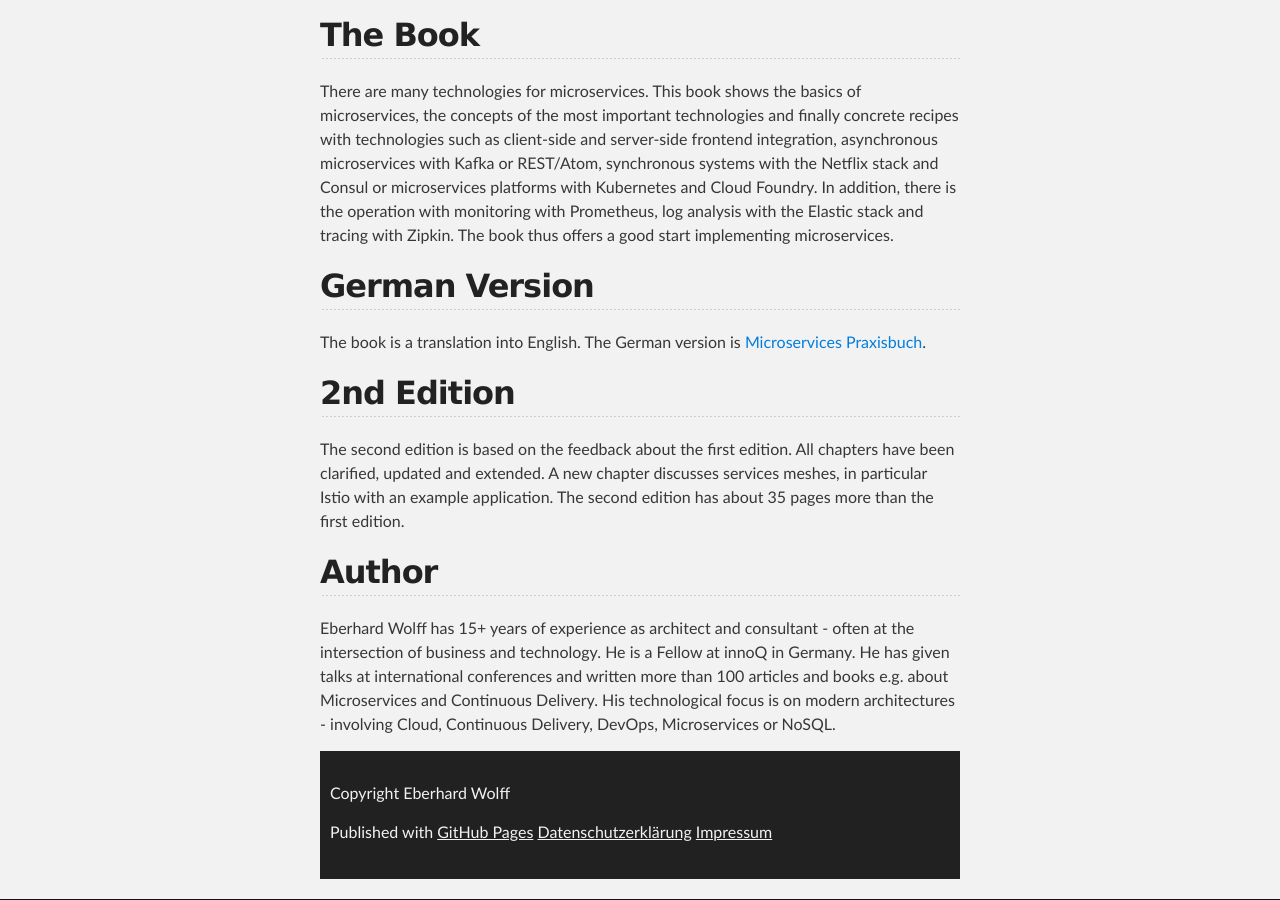
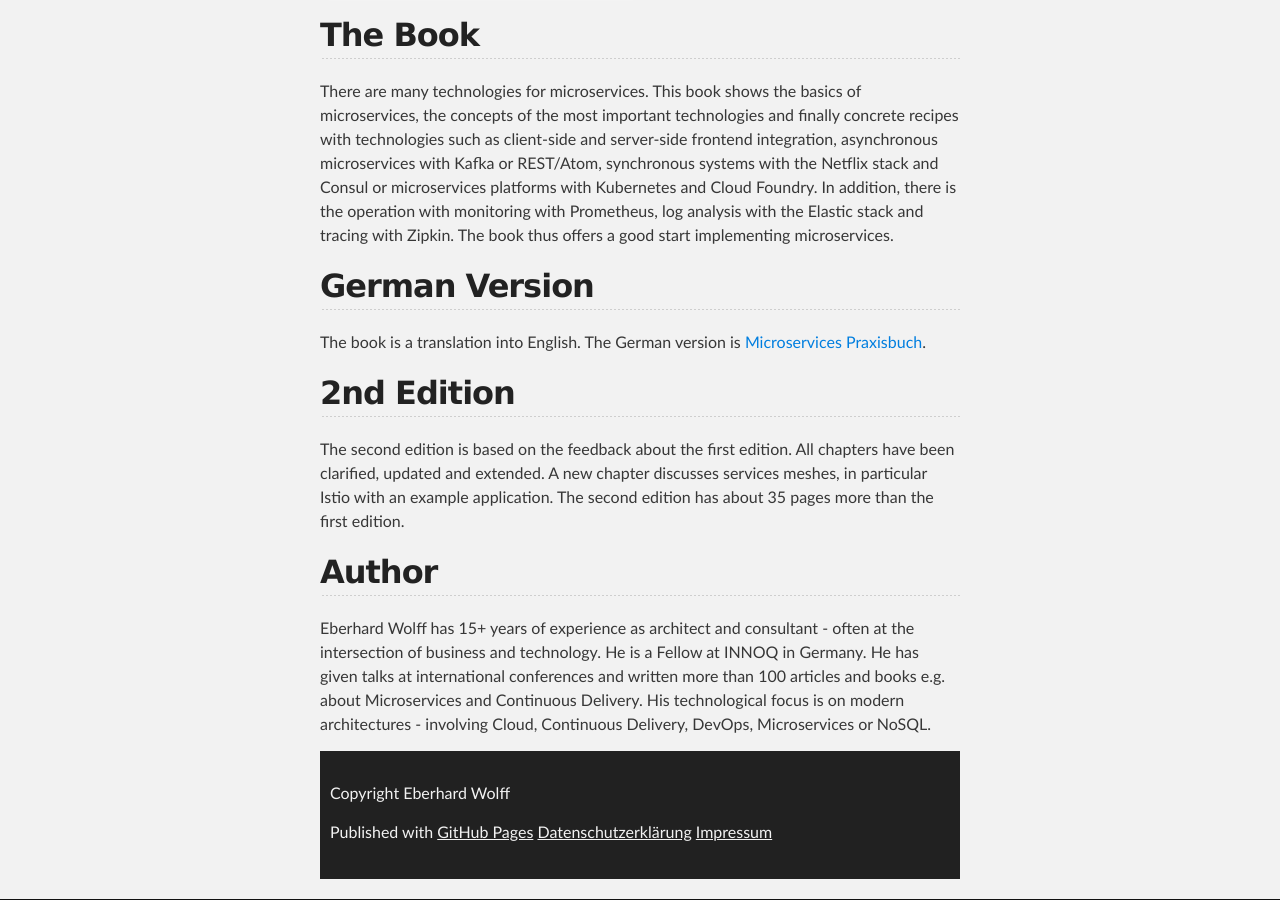
Before and after one commit to ewolff/practical-microservices.com, a Jekyll site: the page built from index.md, in a window 1280 px wide and 900 px high, scrolled down 809 px. Built offline with Jekyll 4.4.1, drawn with Linux system fonts in a browser that asks for light colours.

```diff
--- a/index.md
+++ b/index.md
@@ -38,7 +38,7 @@ edition.
 
 Eberhard Wolff has 15+ years of experience as architect and
 consultant - often at the intersection of business and technology. He
-is a Fellow at innoQ in Germany. He has given talks at international
+is a Fellow at INNOQ in Germany. He has given talks at international
 conferences and written more than 100 articles and books e.g. about
 Microservices and Continuous Delivery. His technological focus is on
 modern architectures - involving Cloud, Continuous Delivery, DevOps,
```
Also changed, not shown: links.md (+1 -1 lines).
